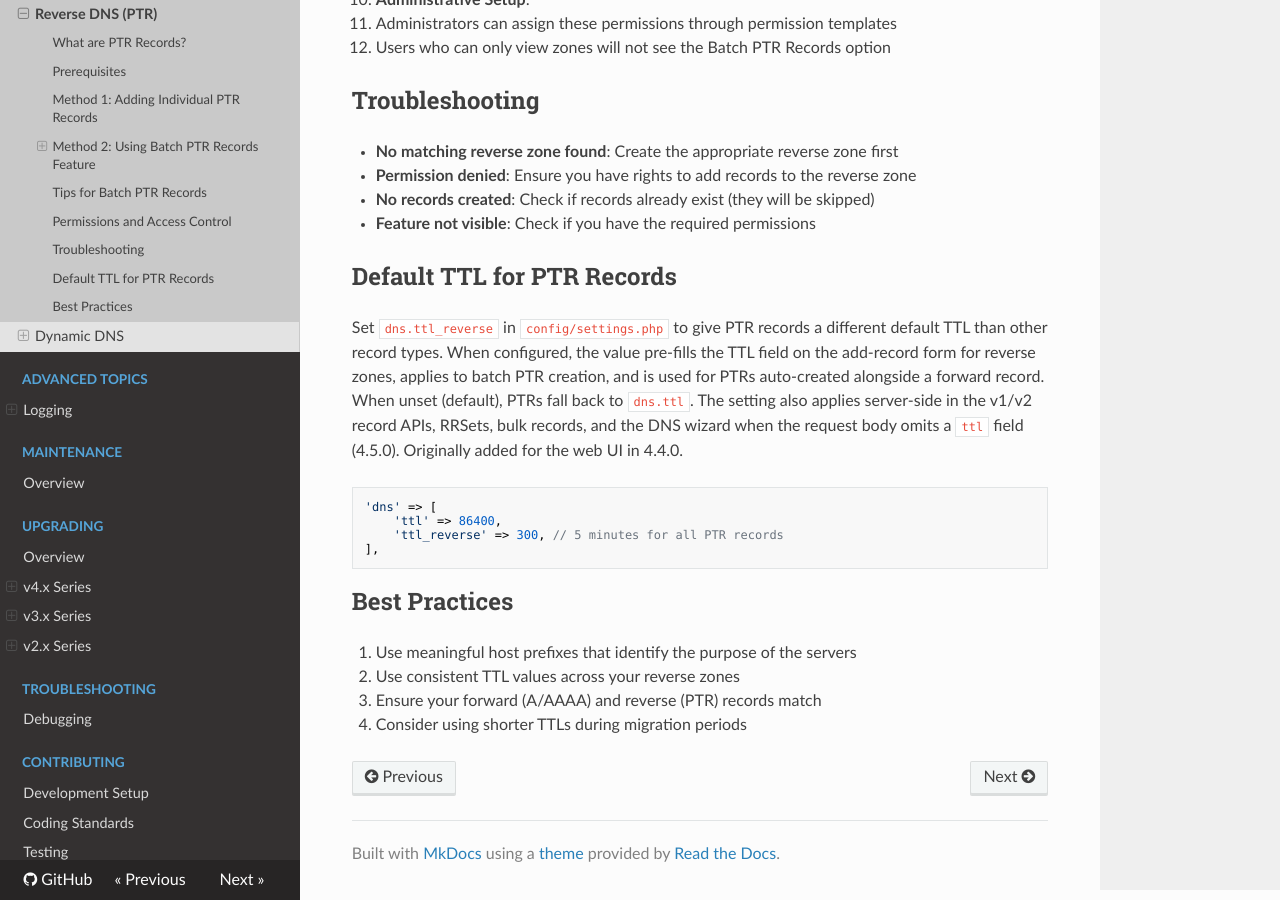
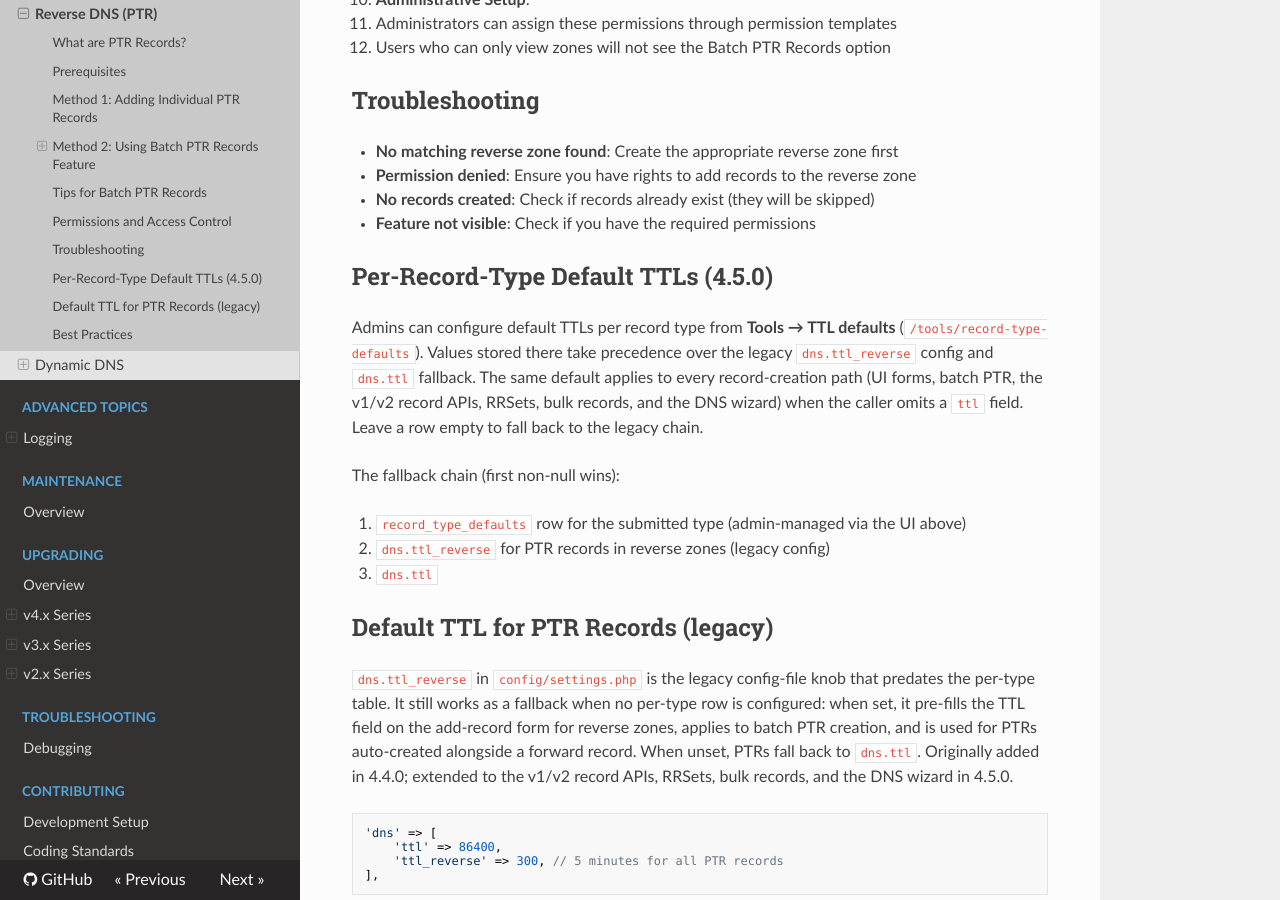
Before and after one commit to poweradmin/poweradmin-docs, an MkDocs documentation site: the page built from docs/user-guide/reverse-dns.md, in a window 1280 px wide and 900 px high, scrolled down 4193 px. Built offline with MkDocs 1.6.1, drawn with Linux system fonts in a browser that asks for light colours; nearby versions of some CDN libraries.

Commit message:
docs(settings): document per-type TTL defaults UI + app_settings foundation

````diff
--- a/docs/user-guide/reverse-dns.md
+++ b/docs/user-guide/reverse-dns.md
@@ -125,9 +125,19 @@ The Batch PTR Records feature follows Poweradmin's permission system:
 - **No records created**: Check if records already exist (they will be skipped)
 - **Feature not visible**: Check if you have the required permissions
 
-## Default TTL for PTR Records
+## Per-Record-Type Default TTLs (4.5.0)
 
-Set `dns.ttl_reverse` in `config/settings.php` to give PTR records a different default TTL than other record types. When configured, the value pre-fills the TTL field on the add-record form for reverse zones, applies to batch PTR creation, and is used for PTRs auto-created alongside a forward record. When unset (default), PTRs fall back to `dns.ttl`. The setting also applies server-side in the v1/v2 record APIs, RRSets, bulk records, and the DNS wizard when the request body omits a `ttl` field (4.5.0). Originally added for the web UI in 4.4.0.
+Admins can configure default TTLs per record type from **Tools → TTL defaults** (`/tools/record-type-defaults`). Values stored there take precedence over the legacy `dns.ttl_reverse` config and `dns.ttl` fallback. The same default applies to every record-creation path (UI forms, batch PTR, the v1/v2 record APIs, RRSets, bulk records, and the DNS wizard) when the caller omits a `ttl` field. Leave a row empty to fall back to the legacy chain.
+
+The fallback chain (first non-null wins):
+
+1. `record_type_defaults` row for the submitted type (admin-managed via the UI above)
+2. `dns.ttl_reverse` for PTR records in reverse zones (legacy config)
+3. `dns.ttl`
+
+## Default TTL for PTR Records (legacy)
+
+`dns.ttl_reverse` in `config/settings.php` is the legacy config-file knob that predates the per-type table. It still works as a fallback when no per-type row is configured: when set, it pre-fills the TTL field on the add-record form for reverse zones, applies to batch PTR creation, and is used for PTRs auto-created alongside a forward record. When unset, PTRs fall back to `dns.ttl`. Originally added in 4.4.0; extended to the v1/v2 record APIs, RRSets, bulk records, and the DNS wizard in 4.5.0.
 
 ```php
 'dns' => [
````
Also changed, not shown: docs/configuration/admin-managed-settings.md (added, +61 -0 lines).
